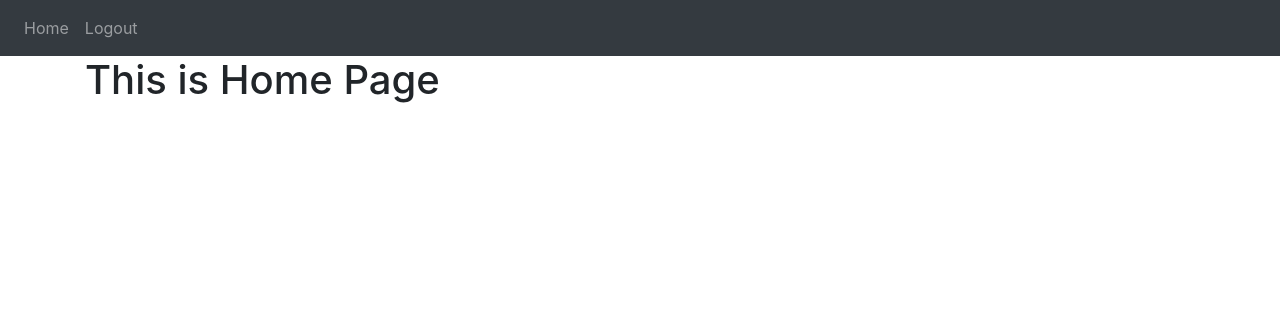
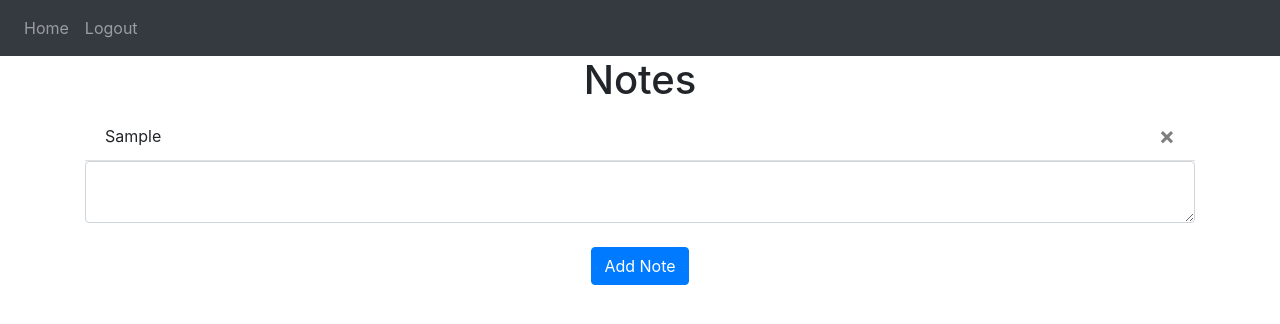
Before and after one commit to aadipoddar/MusicFlask, a Flask app: page / in a window 1280 px wide. Shown: the top 324 px of the page. Run offline with Flask 3, Linux system fonts and the light colour scheme; a user stored in the database is signed in; tables that the repository leaves empty hold one stand-in row (values such as "Sample post"); some libraries are stand-ins or nearby versions.

Commit message:
CRD Notes

```diff
--- a/website/templates/base.html
+++ b/website/templates/base.html
@@ -1,5 +1,6 @@
 <!DOCTYPE html>
 <html>
+
 <head>
     <meta charset="utf-8" />
     <meta name="viewport" content="width=device-width, initial-scale=1" />
@@ -7,6 +8,7 @@
         integrity="sha384-Vkoo8x4CGsO3+Hhxv8T/Q5PaXtkKtu6ug5TOeNV6gBiFeWPGFN9MuhOf23Q9Ifjh" crossorigin="anonymous" />
     <link rel="stylesheet" href="https://stackpath.bootstrapcdn.com/font-awesome/4.7.0/css/font-awesome.min.css"
         crossorigin="anonymous" />
+
     <title>{% block title %}Home{% endblock %}</title>
 </head>
 
@@ -46,11 +48,7 @@
     </div>
     {% endif %} {% endfor %} {% endif %} {% endwith %}
 
-        <div class="container">
-            {% block content %}
-            {% endblock %}
-        </div>
-
+    <div class="container">{% block content %} {% endblock %}</div>
     <script src="https://code.jquery.com/jquery-3.2.1.slim.min.js"
         integrity="sha384-KJ3o2DKtIkvYIK3UENzmM7KCkRr/rE9/Qpg6aAZGJwFDMVNA/GpGFF93hXpG5KkN"
         crossorigin="anonymous"></script>
@@ -60,5 +58,19 @@
     <script src="https://maxcdn.bootstrapcdn.com/bootstrap/4.0.0/js/bootstrap.min.js"
         integrity="sha384-JZR6Spejh4U02d8jOt6vLEHfe/JQGiRRSQQxSfFWpi1MquVdAyjUar5+76PVCmYl"
         crossorigin="anonymous"></script>
+
+    {% block javascript %}
+    <script type="text/javascript">
+        function deleteNote(noteId) {
+            fetch("/delete-note", {
+                method: "POST",
+                body: JSON.stringify({ noteId: noteId }),
+            }).then((_res) => {
+                window.location.href = "/";
+            });
+        }
+    </script>
+    {% endblock %}
 </body>
+
 </html>
--- a/website/templates/home.html
+++ b/website/templates/home.html
@@ -1,4 +1,21 @@
-{% extends "base.html" %} {% block title %}Home{% endblock %}
-{% block content %}
-<h1>This is Home Page</h1>
+{% extends "base.html" %} {% block title %}Home{% endblock %} {% block content
+%}
+<h1 align="center">Notes</h1>
+<ul class="list-group list-group-flush" id="notes">
+    {% for note in user.notes %}
+    <li class="list-group-item">
+        {{ note.data }}
+        <button type="button" class="close" onClick="deleteNote({{ note.id }})">
+            <span aria-hidden="true">&times;</span>
+        </button>
+    </li>
+    {% endfor %}
+</ul>
+<form method="POST">
+    <textarea name="note" id="note" class="form-control"></textarea>
+    <br />
+    <div align="center">
+        <button type="submit" class="btn btn-primary">Add Note</button>
+    </div>
+</form>
 {% endblock %}
--- a/website/views.py
+++ b/website/views.py
@@ -1,9 +1,37 @@
-from flask import Blueprint , render_template
-from flask_login import login_required,current_user
+from flask import Blueprint, render_template, request, flash, jsonify
+from flask_login import login_required, current_user
+from .models import Note
+from . import db
+import json
 
 views = Blueprint('views', __name__)
 
-@views.route('/')
+
+@views.route('/', methods=['GET', 'POST'])
 @login_required
 def home():
-    return render_template('home.html', user=current_user)
+    if request.method == 'POST':
+        note = request.form.get('note')#Gets the note from the HTML
+
+        if len(note) < 1:
+            flash('Note is too short!', category='error')
+        else:
+            new_note = Note(data=note, user_id=current_user.id)  #providing the schema for the note
+            db.session.add(new_note) #adding the note to the database
+            db.session.commit()
+            flash('Note added!', category='success')
+
+    return render_template("home.html", user=current_user)
+
+
+@views.route('/delete-note', methods=['POST'])
+def delete_note():
+    note = json.loads(request.data) # this function expects a JSON from the INDEX.js file
+    noteId = note['noteId']
+    note = Note.query.get(noteId)
+    if note:
+        if note.user_id == current_user.id:
+            db.session.delete(note)
+            db.session.commit()
+
+    return jsonify({})
```
Also changed, not shown: website/auth.py (+19 -17 lines), website/static/index.js (added, +8 -0 lines). Lines whose indentation alone changed are shown as unchanged.
